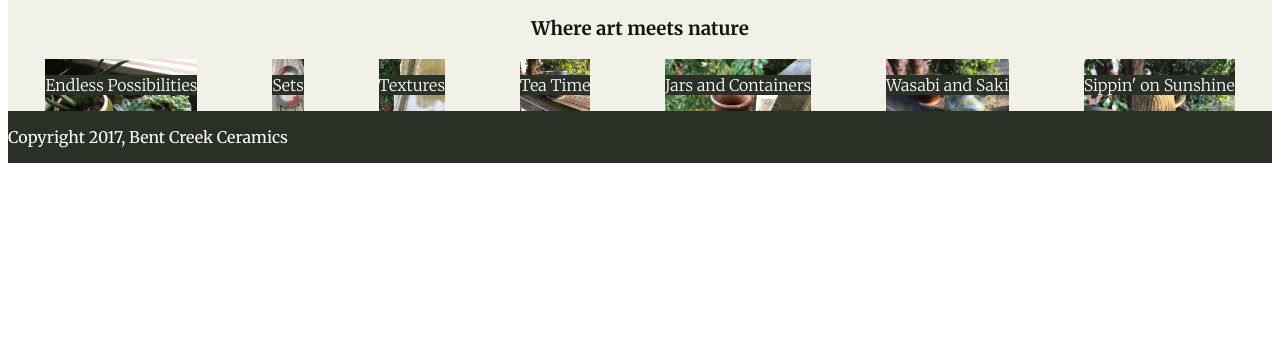
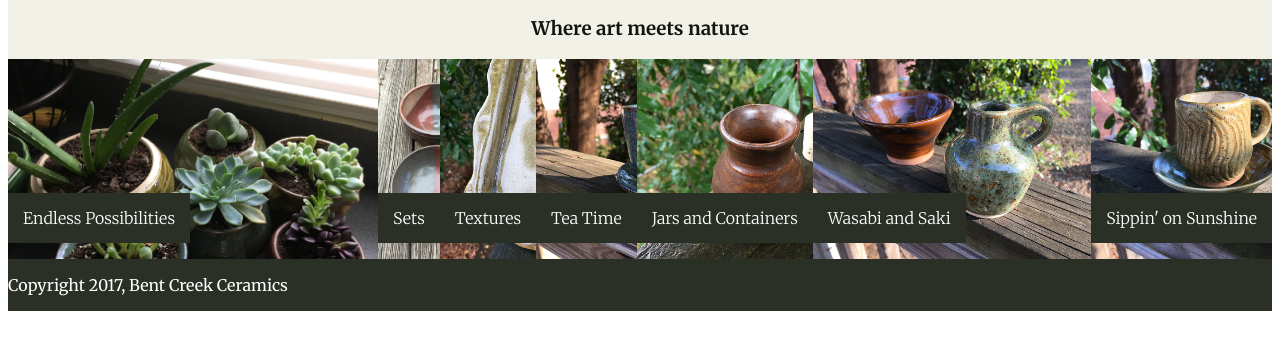
Before and after one commit to justinjkim/week-one-project, a plain HTML site: page index.html in a window 1280 px wide. Shown: the part 122-472 px from the top of the page. Drawn offline with Linux system fonts and the light colour scheme.

Commit message:
woohoo! gallery section looking a little cleaner

```diff
--- a/styles.css
+++ b/styles.css
@@ -69,22 +69,28 @@ section.gallery {
   flex-width: 100%;
   display: flex; /* flex item for main */
   flex-wrap: wrap;
-  justify-content: space-around;
+  justify-content: space-between;
 
 }
 
 section.gallery div {
   background-size: cover;
+  min-height: 200px;
+  display: flex;
+  align-items: flex-end;
+  justify-content: flex-start;
 }
 
 section.gallery div p {
   color: #fff;
   background-color: rgb(42,48, 38);
   font-weight: 100;
+  padding: 15px;
 }
 
 div#endless_possibilities {
   background-image: url('images/product-1.jpg');
+  flex-grow: 3;
 }
 
 div#sets {
@@ -105,6 +111,7 @@ div#jars_containers {
 
 div#wasabi_saki {
   background-image: url('images/product-6.jpg');
+  flex-grow: 2;
 }
 
 div#sippin_sunshine {
```
